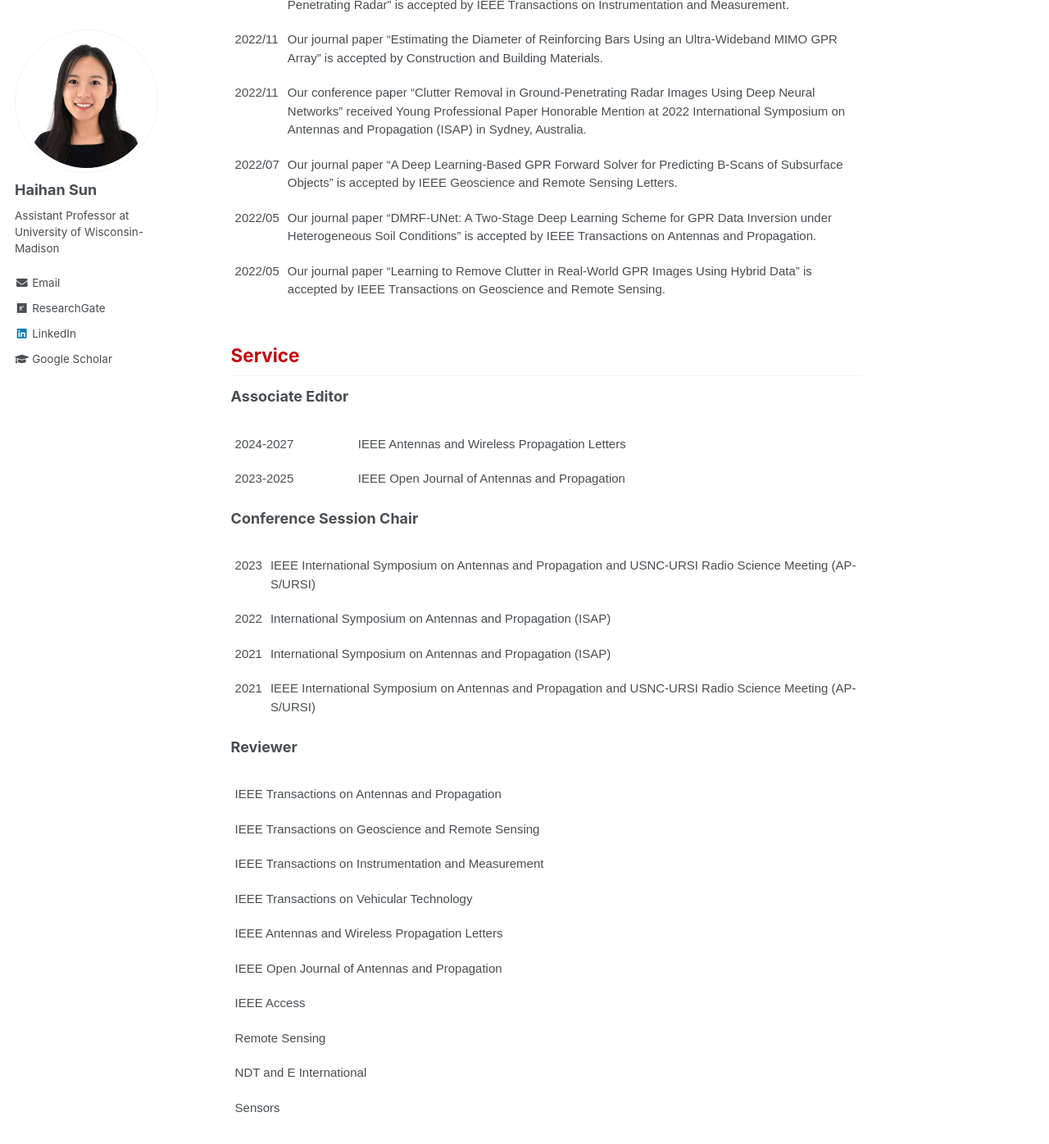
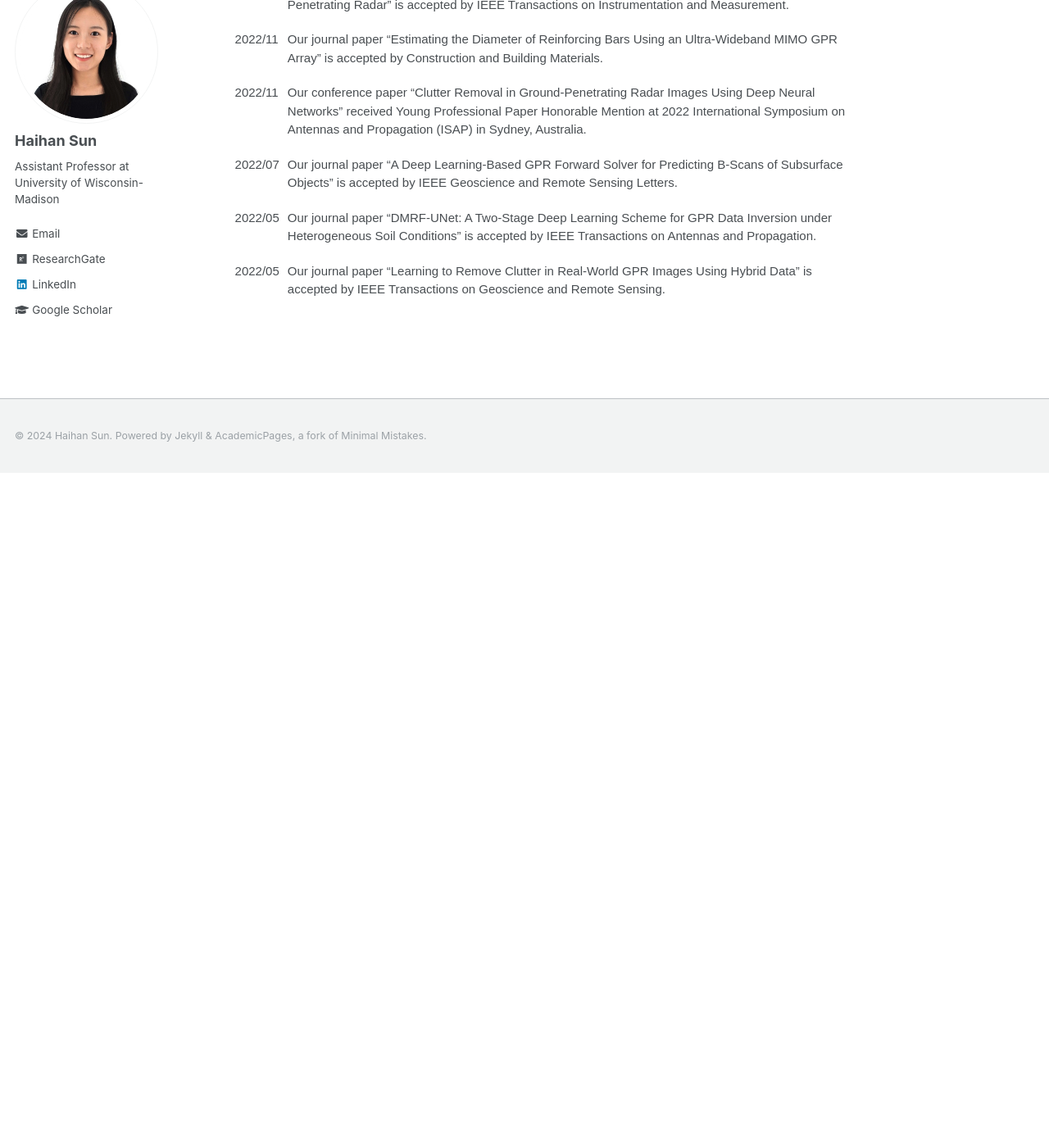
Before and after one commit to Haihan-Sun/Haihan-Sun.github.io, a Jekyll site: the page built from _pages/about.md, in a window 1280 px wide and 1400 px high, scrolled down 1101 px. Shown: the top 1396 px of the window at 82% size. Built offline with Jekyll 4.4.1, drawn with Linux system fonts in a browser that asks for light colours; after the commit the page ends 1678 px from its top, so only the background shows below that.

Commit message:
Update about.md

```diff
--- a/_pages/about.md
+++ b/_pages/about.md
@@ -93,83 +93,3 @@ Hi! I'm Haihan Sun, an Assistant Professor at the University of Wisconsin-Madiso
   </tr>
 </tbody>
 </table>
-
-
-<span style="color:#C5050C">Service</span>
-------
-
-<p><b>Associate Editor</b> <br>
-<table class="tg">
-  <tbody>
-  <tr>
-    <td class="tg-ko0z">2024-2027</td>
-    <td class="tg-ko0z">IEEE Antennas and Wireless Propagation Letters</td>
-  </tr>
-  <tr>
-    <td class="tg-ko0z">2023-2025</td>
-    <td class="tg-ko0z">IEEE Open Journal of Antennas and Propagation</td>
-  </tr>
-</tbody>
-</table>
-
-
-
-<p><b>Conference Session Chair</b> <br>
-
-<table class="tg">
-<tbody>
-  <tr>
-    <td class="tg-ko0z">2023</td>
-    <td class="tg-ko0z">IEEE International Symposium on Antennas and Propagation and USNC-URSI Radio Science Meeting (AP-S/URSI)</td>
-  </tr>
-  <tr>
-    <td class="tg-ko0z">2022</td>
-    <td class="tg-ko0z">International Symposium on Antennas and Propagation (ISAP) </td>
-  </tr>
-  <tr>
-    <td class="tg-ko0z">2021</td>
-    <td class="tg-ko0z">International Symposium on Antennas and Propagation (ISAP)</td>
-  </tr>
-  <tr>
-    <td class="tg-ko0z">2021</td>
-    <td class="tg-ko0z">IEEE International Symposium on Antennas and Propagation and USNC-URSI Radio Science Meeting (AP-S/URSI)</td>
-  </tr>
-</tbody>
-</table>
-
-
-<p><b>Reviewer</b> <br>
-<table class="tg">
-<tbody>
-  <tr>
-    <td class="tg-ko0z">IEEE Transactions on Antennas and Propagation </td>
-  </tr>
-  <tr>
-    <td class="tg-ko0z">IEEE Transactions on Geoscience and Remote Sensing</td>
-  </tr>
-  <tr>
-    <td class="tg-ko0z">IEEE Transactions on Instrumentation and Measurement</td>
-  </tr>
-  <tr>
-    <td class="tg-ko0z">IEEE Transactions on Vehicular Technology</td>
-  </tr>
-  <tr>
-    <td class="tg-ko0z">IEEE Antennas and Wireless Propagation Letters</td>
-  </tr>
-  <tr>
-    <td class="tg-ko0z">IEEE Open Journal of Antennas and Propagation</td>
-  </tr>
-    <tr>
-    <td class="tg-ko0z">IEEE Access</td>
-  </tr>
-  <tr>
-    <td class="tg-ko0z">Remote Sensing</td>
-  </tr>
-  <tr>
-    <td class="tg-ko0z">NDT and E International</td>
-  </tr>
-  <tr>
-    <td class="tg-ko0z">Sensors</td>
-  </tr>
-</tbody>
-</table>
```
